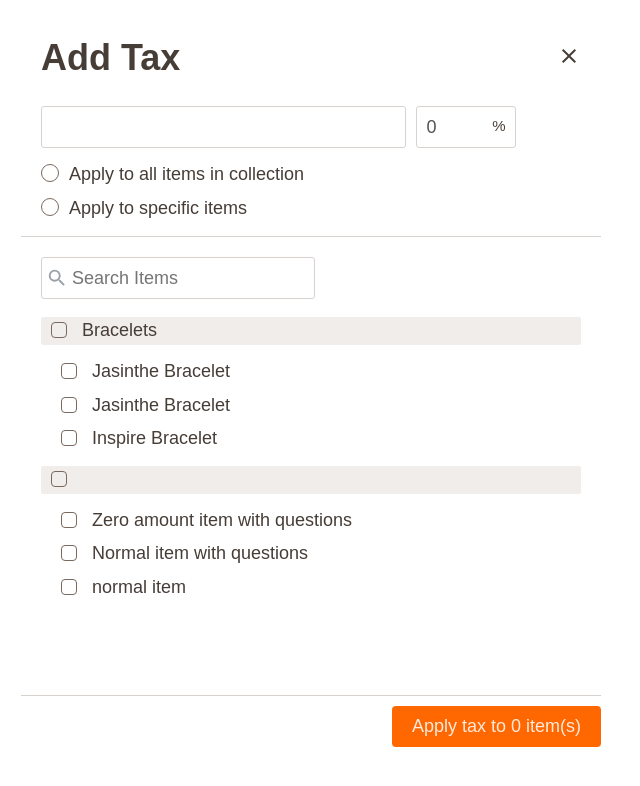
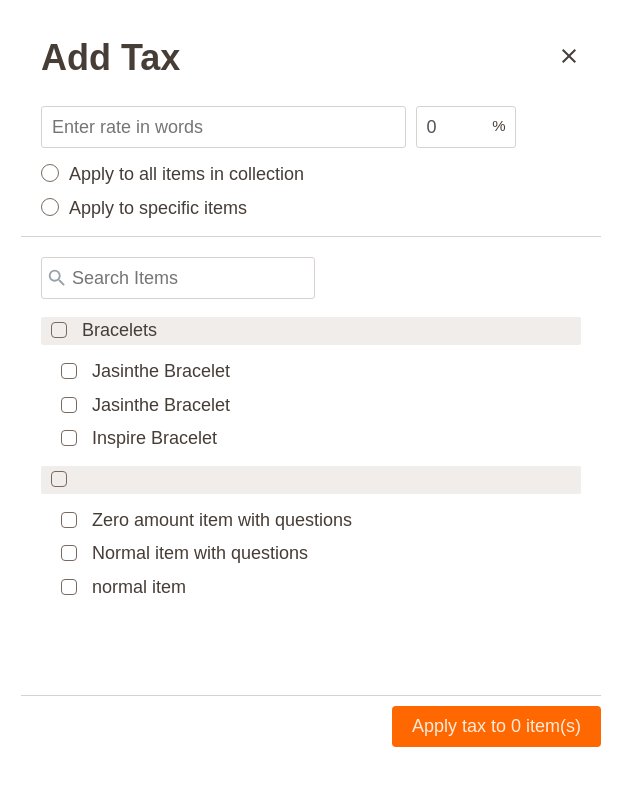
Before and after one commit to krebeDev/taxform, a React (Create React App) app: page / in a window 1280 px wide. Shown: the top 786 px of the page, without its empty margins (329-969 px from the left). Built offline with nearby package versions, Linux system fonts and the light colour scheme.

Commit message:
add placeholder in name field

```diff
--- a/src/components/TaxForm.js
+++ b/src/components/TaxForm.js
@@ -66,6 +66,7 @@ const TaxForm = ({ handleSubmit }) => {
                       className='rate-input__name'
                       autoComplete='off'
                       aria-label='rate in words'
+                      placeholder='Enter rate in words'
                       onBlur={(event) =>
                         handleRateOnBlur(
                           event,
```
